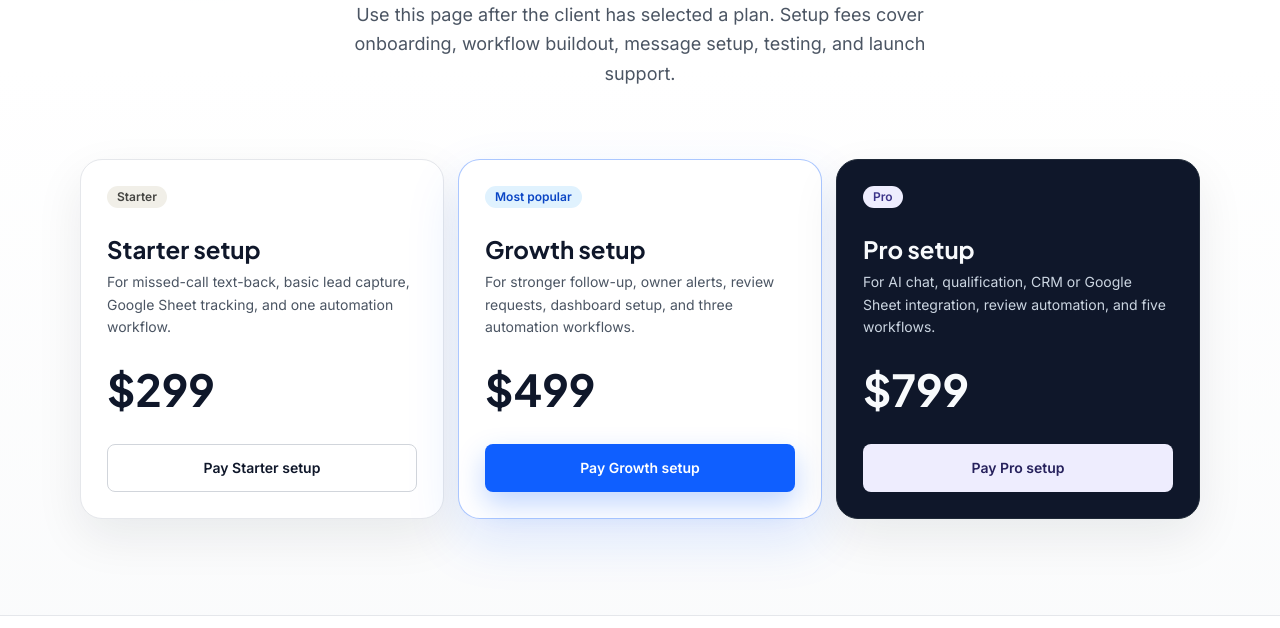
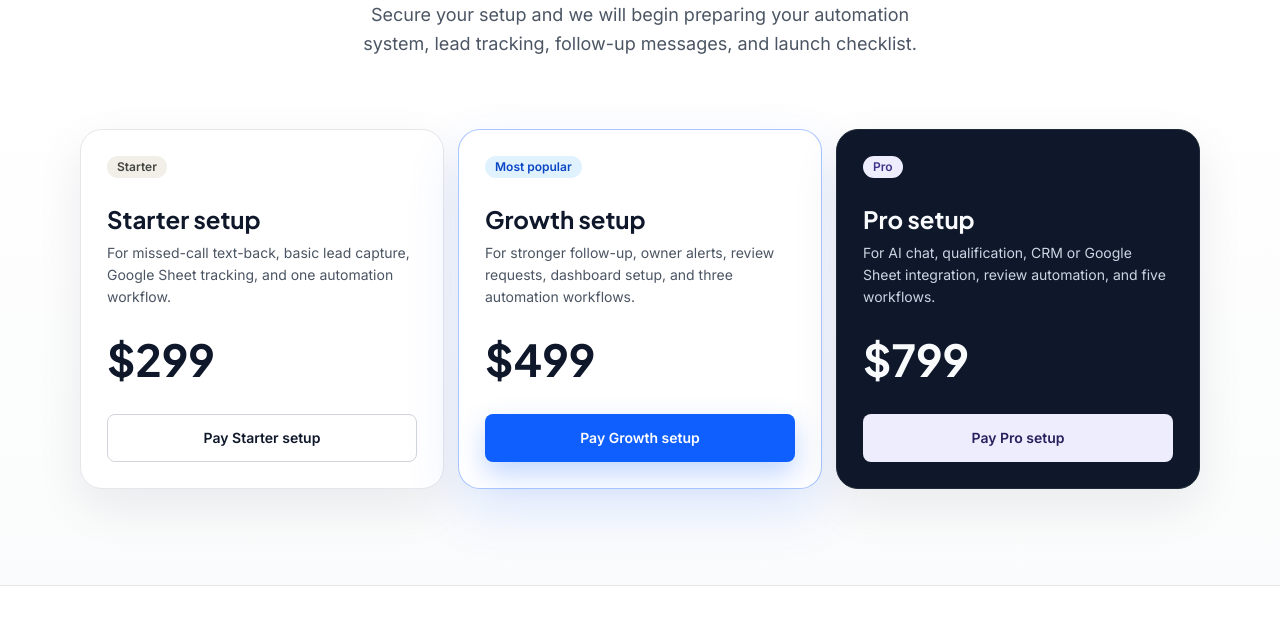
Before and after one commit to Nickbutani/cybiture, a plain HTML site: page payments.html in a window 1280 px wide. Shown: the part 444-1072 px from the top of the page. Drawn offline with Linux system fonts and the light colour scheme.

Commit message:
update v8

```diff
--- a/payments.html
+++ b/payments.html
@@ -43,7 +43,7 @@
       <section class="page-hero payments-hero reveal">
         <span class="tag tag-blue">Setup payment</span>
         <h1>Choose the setup fee for your Cybiture plan.</h1>
-        <p>Use this page after the client has selected a plan. Setup fees cover onboarding, workflow buildout, message setup, testing, and launch support.</p>
+        <p>Secure your setup and we will begin preparing your automation system, lead tracking, follow-up messages, and launch checklist.</p>
       </section>
 
       <section class="section payments-section reveal">
```
